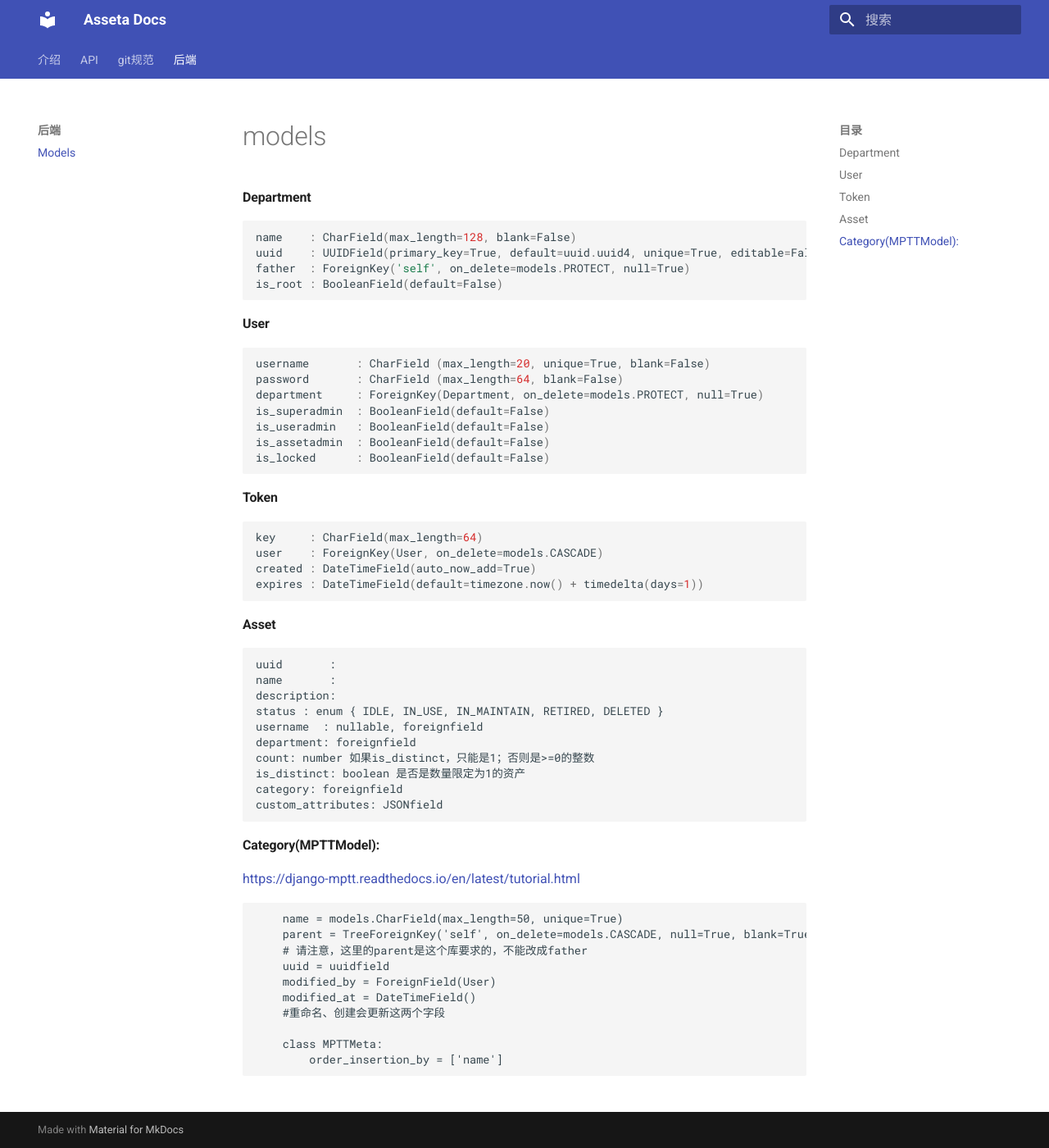
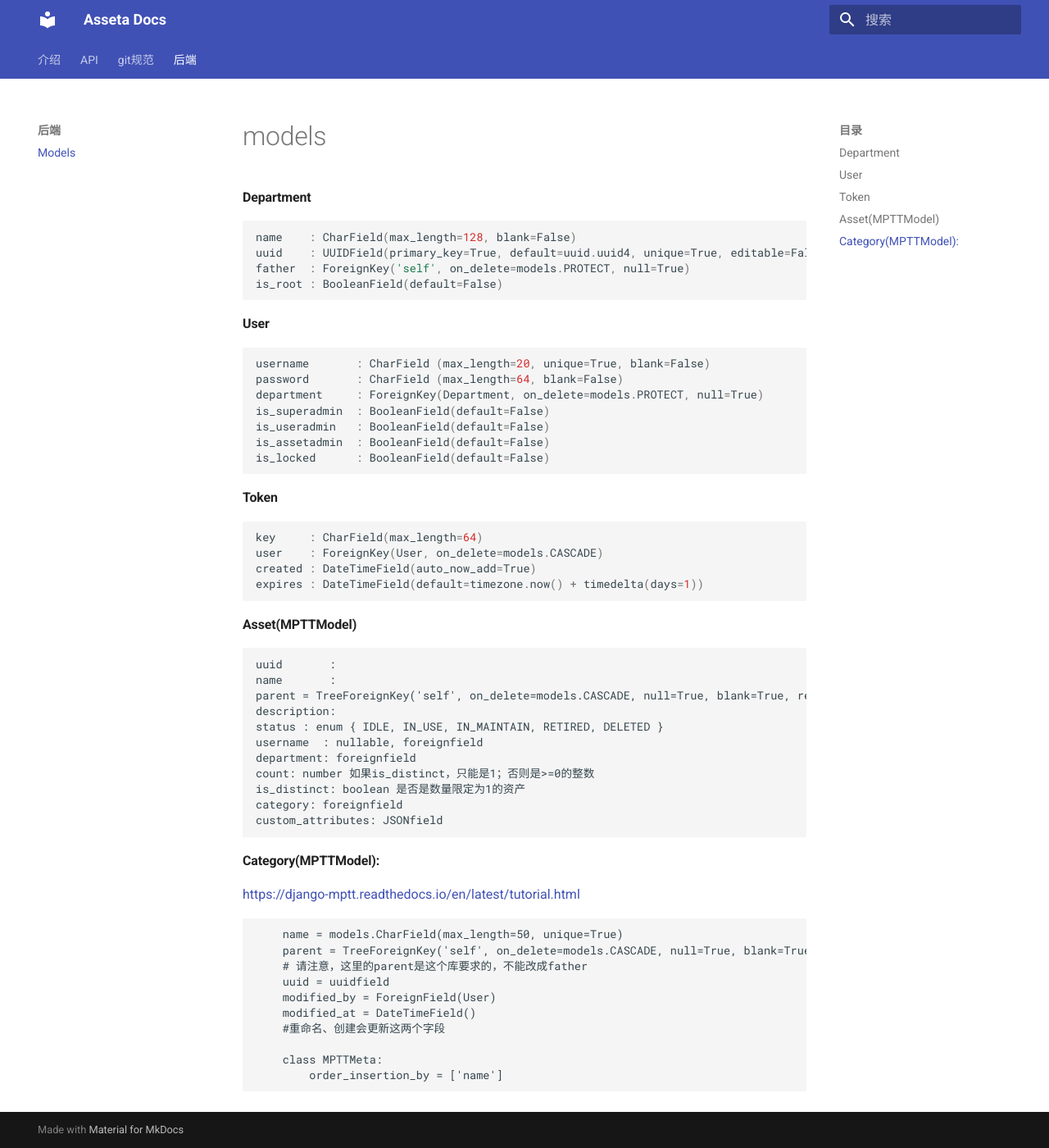
Before and after one commit to kuritas/asseta-docs, an MkDocs documentation site: the page built from docs/backend/models.md, in a window 1280 px wide and 1400 px high. Shown: the whole window at 82% size. Built offline with MkDocs 1.6.1 and Material for MkDocs 9.7.7, drawn with Linux system fonts in a browser that asks for light colours.

Commit message:
Asset(MPTTModel)

````diff
--- a/docs/backend/models.md
+++ b/docs/backend/models.md
@@ -33,11 +33,12 @@ expires : DateTimeField(default=timezone.now() + timedelta(days=1))
 
 ```
 
-#### Asset
+#### Asset(MPTTModel)
 
 ```
 uuid       :
 name       :
+parent = TreeForeignKey('self', on_delete=models.CASCADE, null=True, blank=True, related_name='children')
 description:
 status : enum { IDLE, IN_USE, IN_MAINTAIN, RETIRED, DELETED }
 username  : nullable, foreignfield
````
